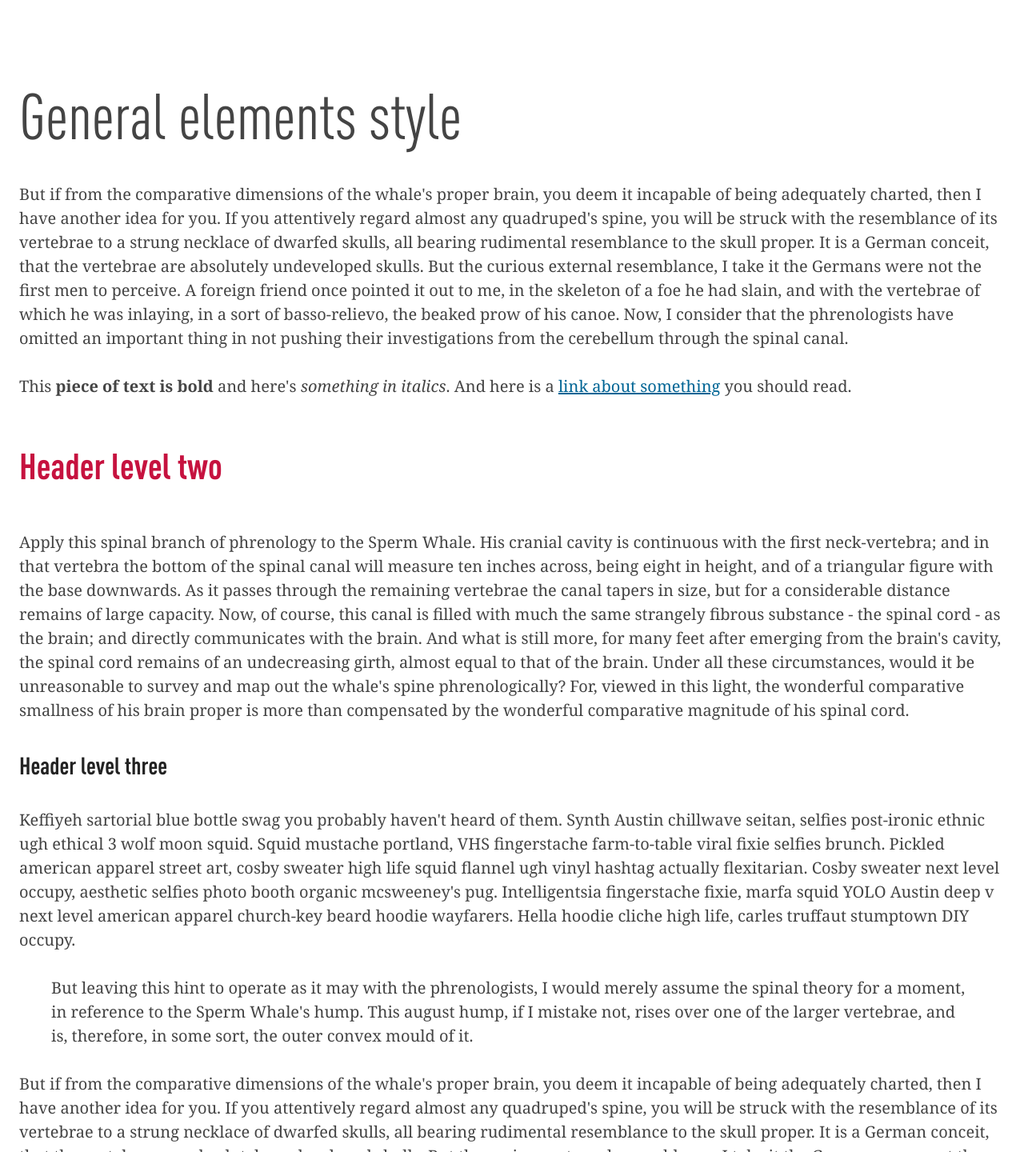
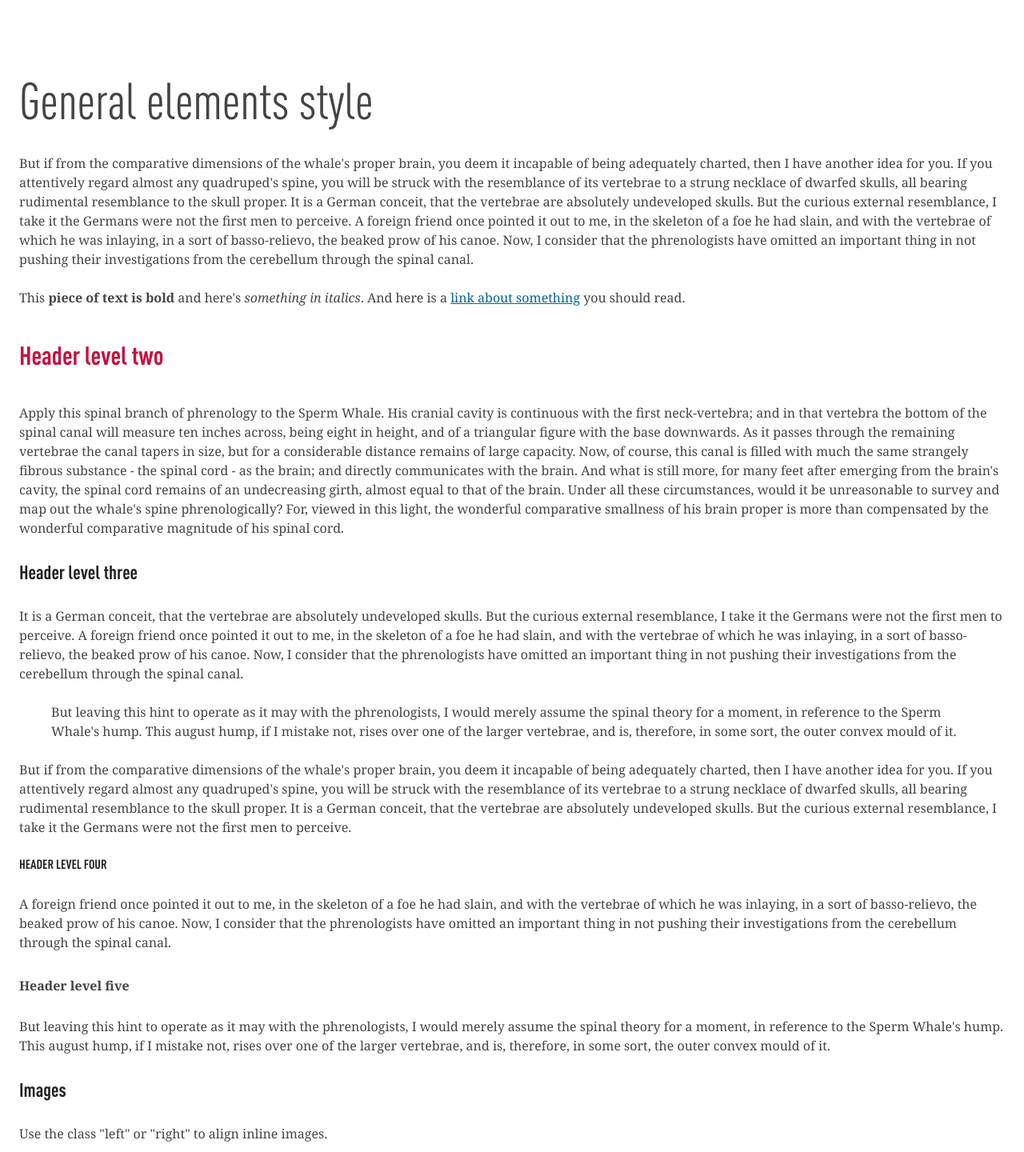
Before and after one commit to fourkitchens/el-ocp-style, a Jekyll site: the page built from typography/index.html, in a window 1280 px wide, cut to the strip 0-1440 px from the top of the page. Shown: the whole strip at 80% size. Built offline with Jekyll 4.4.1, drawn with Linux system fonts in a browser that asks for light colours; nearby versions of some CDN libraries; library files that are not in the unit come from our copies.

```diff
--- a/_config.yml
+++ b/_config.yml
@@ -1,2 +1,3 @@
 name: EL OCP style guide
 pygments: true
+exclude: [CONTRIBUTING.md, README.md, sass, config.rb, package.json, Gruntfile.js, node_modules, vendor, .bundle]
--- a/css/style.css
+++ b/css/style.css
@@ -480,67 +480,65 @@ table {
   clear: both;
 }
 
-h1, .alpha {
-  font-size: 4rem;
-  /* 64px */
+h1, h2, h3, h4 {
   font-family: "DINWebCondensed", "Arial Narrow", "Lucida Grande", Arial, sans-serif;
-  font-weight: 400;
-  line-height: 4.5rem;
-  /* 72px */
-  margin-bottom: 1.5rem;
-  /* 24px */
 }
 
-h2, .beta {
-  font-size: 2.25rem;
-  /* 32px */
-  font-family: "DINWebCondensed", "Arial Narrow", "Lucida Grande", Arial, sans-serif;
+h5, h6 {
+  font-family: Georgia, serif;
+}
+
+h2, h3, h4, h5, h6 {
   font-weight: 700;
-  margin-bottom: 1.5rem;
-  /* 24px */
+}
+
+h3, h4, h5, h6 {
+  margin-bottom: 12px;
+}
+
+h1 {
+  font-size: 64px;
+  font-size: 6.4rem;
+  font-weight: 400;
+  line-height: 72px;
+  line-height: 7.2rem;
+  margin-bottom: 24px;
+}
+
+h2 {
+  font-size: 32px;
+  font-size: 3.2rem;
+  margin-bottom: 24px;
   color: #c6123f;
 }
 
-h3, .gamma {
-  font-size: 1.5rem;
-  /* 24px */
-  font-family: "DINWebCondensed", "Arial Narrow", "Lucida Grande", Arial, sans-serif;
-  font-weight: 700;
-  margin-bottom: .75rem;
-  /* 12px */
+h3 {
+  font-size: 24px;
+  font-size: 2.4rem;
   color: #222222;
 }
 
-h4, .delta {
-  font-size: 1rem;
-  font-family: "DINWebCondensed", "Arial Narrow", "Lucida Grande", Arial, sans-serif;
-  font-weight: 700;
+h4 {
+  font-size: 16px;
+  font-size: 1.6rem;
   text-transform: uppercase;
-  margin-bottom: 0.6em;
   color: #222222;
 }
 
-h5, .epsilon {
-  font-size: 20px;
-  font-size: 1.25em;
-  font-family: Georgia, serif;
-  font-weight: 700;
-  margin-bottom: 0.6em;
+h5 {
+  font-size: 16px;
+  font-size: 1.6rem;
 }
 
-h6, .zeta {
-  font-size: 18px;
-  font-size: 1.125em;
-  font-family: "DINWebCondensed", "Arial Narrow", "Lucida Grande", Arial, sans-serif;
-  font-weight: 700;
-  margin-bottom: 0.66667em;
+h6 {
+  font-size: 16px;
+  font-size: 1.6rem;
 }
 
 p, ul, dl, ol {
-  font-size: 1rem;
-  line-height: 1.5em;
+  font-size: 16px;
+  line-height: 24px;
   margin-bottom: 1.5rem;
-  /* 24px */
 }
 
 em {
@@ -553,7 +551,6 @@ strong {
 
 li {
   margin-bottom: .75rem;
-  /* 12px */
 }
 
 ul li {
@@ -611,22 +608,20 @@ textarea {
 }
 
 html {
-  font-size: 16px;
-}
-@media (min-width: 61.25em) {
-  html {
-    font-size: 18px;
-  }
-}
-@media (min-width: 68.75em) {
-  html {
-    font-size: 20px;
-  }
+  font-size: 62.5%;
+  /*
+    @include breakpoint($desktop) {
+      @include font-size (18);
+    }
+    @include breakpoint($widescreen) {
+      @include font-size (20);
+    }
+  */
 }
 
 body {
-  font-size: 1rem;
-  line-height: 1.5em;
+  font-size: 16px;
+  line-height: 24px;
   font-family: Georgia, serif;
   background: white;
   color: #444444;
--- a/index.html
+++ b/index.html
@@ -3,7 +3,7 @@ layout: default
 title: EL Online Curriculum style guide
 ---
 
-<h1>EL Online Curriculum style guide</h2>
+<h1>EL Online Curriculum style guide</h1>
 <ul>
 <li><a href="/typography/">Typography</a></li>
 <li><a href="/header-footer/">Header and footer</a></li>
--- a/typography/index.html
+++ b/typography/index.html
@@ -15,11 +15,19 @@ title: Typography | OCP
 
 <h3>Header level three</h3>
 
-<p>Keffiyeh sartorial blue bottle swag you probably haven't heard of them. Synth Austin chillwave seitan, selfies post-ironic ethnic ugh ethical 3 wolf moon squid. Squid mustache portland, VHS fingerstache farm-to-table viral fixie selfies brunch. Pickled american apparel street art, cosby sweater high life squid flannel ugh vinyl hashtag actually flexitarian. Cosby sweater next level occupy, aesthetic selfies photo booth organic mcsweeney's pug. Intelligentsia fingerstache fixie, marfa squid YOLO Austin deep v next level american apparel church-key beard hoodie wayfarers. Hella hoodie cliche high life, carles truffaut stumptown DIY occupy.</p>
+<p>It is a German conceit, that the vertebrae are absolutely undeveloped skulls. But the curious external resemblance, I take it the Germans were not the first men to perceive. A foreign friend once pointed it out to me, in the skeleton of a foe he had slain, and with the vertebrae of which he was inlaying, in a sort of basso-relievo, the beaked prow of his canoe. Now, I consider that the phrenologists have omitted an important thing in not pushing their investigations from the cerebellum through the spinal canal.</p>
 
 <blockquote>But leaving this hint to operate as it may with the phrenologists, I would merely assume the spinal theory for a moment, in reference to the Sperm Whale's hump. This august hump, if I mistake not, rises over one of the larger vertebrae, and is, therefore, in some sort, the outer convex mould of it.</blockquote>
 
 <p>But if from the comparative dimensions of the whale's proper brain, you deem it incapable of being adequately charted, then I have another idea for you. If you attentively regard almost any quadruped's spine, you will be struck with the resemblance of its vertebrae to a strung necklace of dwarfed skulls, all bearing rudimental resemblance to the skull proper. It is a German conceit, that the vertebrae are absolutely undeveloped skulls. But the curious external resemblance, I take it the Germans were not the first men to perceive.</p>
+
+<h4>Header level four</h4>
+
+<p>A foreign friend once pointed it out to me, in the skeleton of a foe he had slain, and with the vertebrae of which he was inlaying, in a sort of basso-relievo, the beaked prow of his canoe. Now, I consider that the phrenologists have omitted an important thing in not pushing their investigations from the cerebellum through the spinal canal.</p>
+
+<h5>Header level five</h5>
+
+<p>But leaving this hint to operate as it may with the phrenologists, I would merely assume the spinal theory for a moment, in reference to the Sperm Whale's hump. This august hump, if I mistake not, rises over one of the larger vertebrae, and is, therefore, in some sort, the outer convex mould of it.</p>
 
 <h3>Images</h3>
 
```
Also changed, not shown: sass/partials/_mixins.scss (+21 -3 lines), sass/partials/_variables.scss (+47 -46 lines), sass/partials/defaults/_defaults.scss (+10 -9 lines), sass/partials/defaults/_type.scss (+34 -34 lines), sass/partials/design/_footer.scss (+4 -4 lines), sass/partials/design/_header.scss (+13 -13 lines), sass/partials/design/layouts/_layouts.scss (+2 -21 lines), sass/partials/design/layouts/_page.scss (added, +23 -0 lines), 1 other file.
